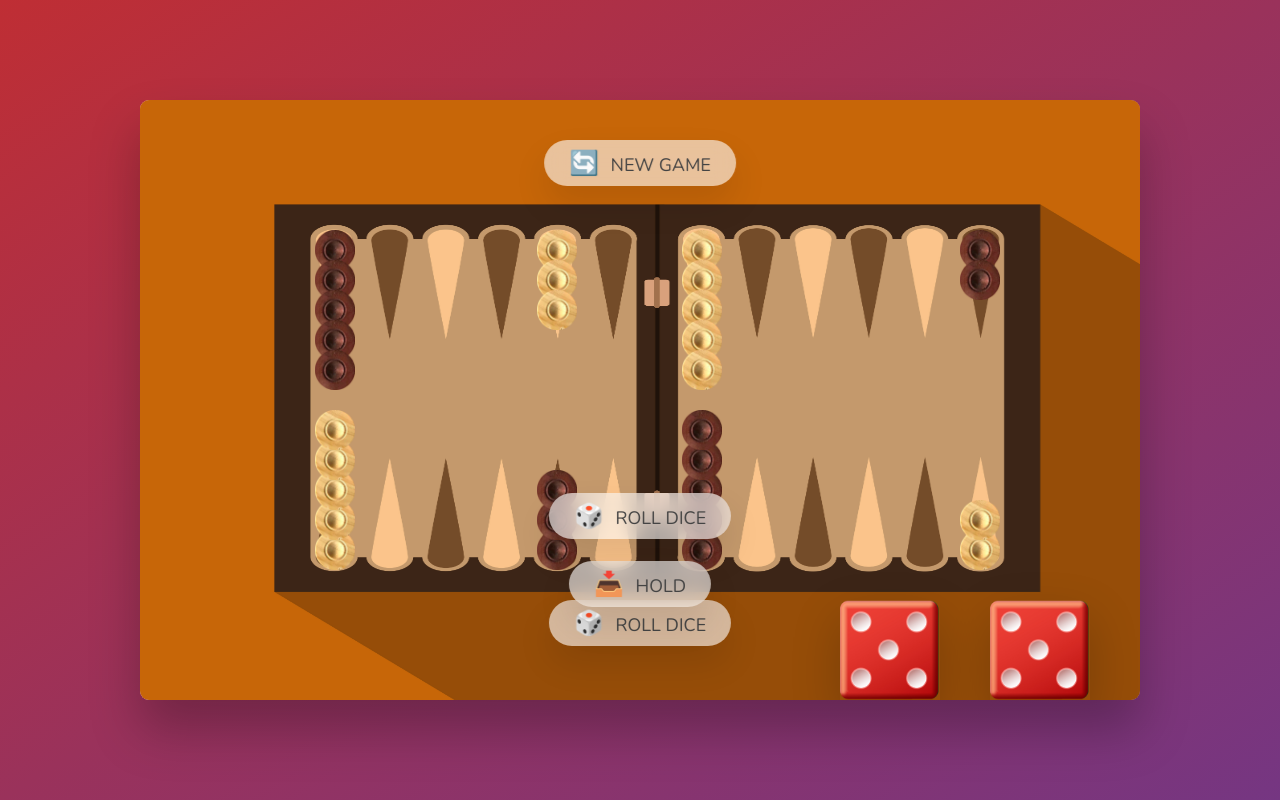
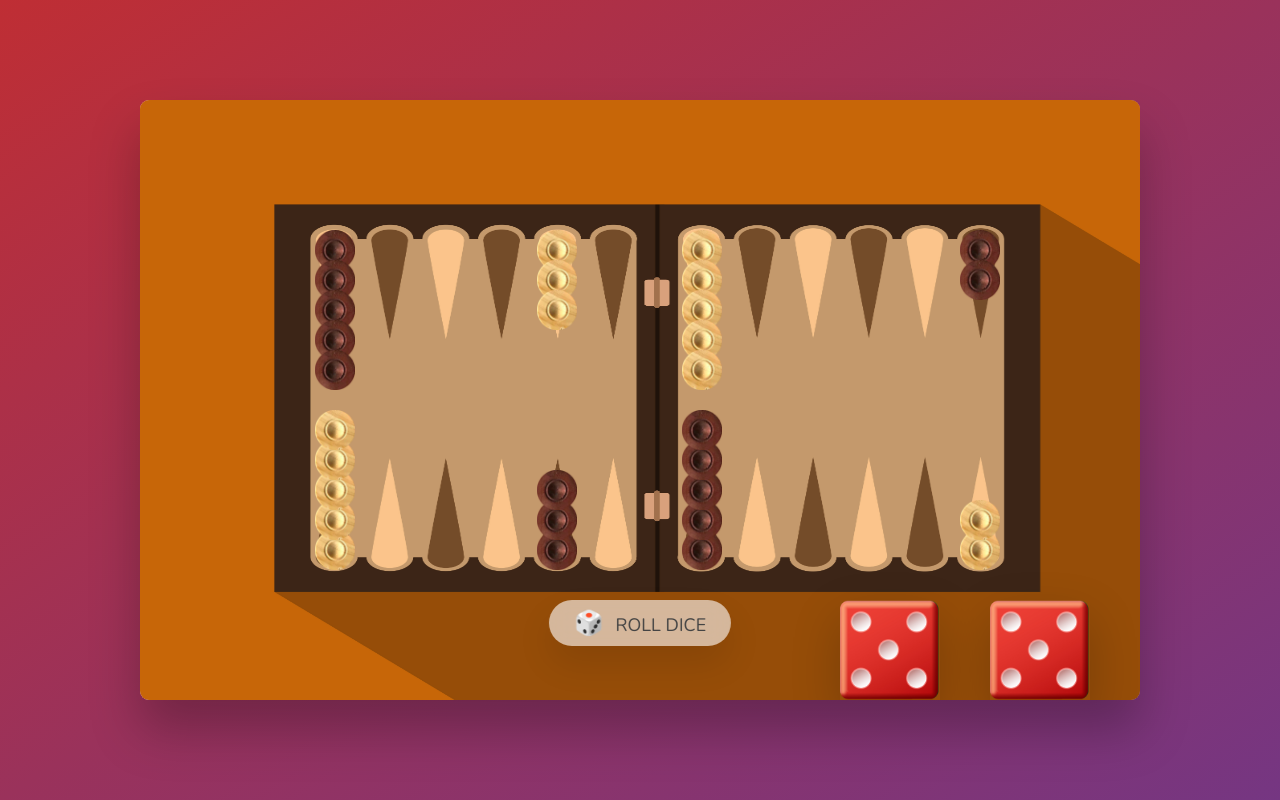
Before and after one commit to maksatylyasov/backgammon-vanilla-js, a plain HTML site: page index.html in a window 1280 px wide. Drawn offline with nearby package versions, Linux system fonts and the light colour scheme.

Commit message:
Update index.html

```diff
--- a/index.html
+++ b/index.html
@@ -61,10 +61,10 @@
       <img src="white-tavla.png" alt="Playing dice" class="tavlaWhite13" />
       <img src="white-tavla.png" alt="Playing dice" class="tavlaWhite14" />
 
-      <button class="btn btn--new">🔄 New game</button>
-      <button class="btn btn--roll">🎲 Roll dice</button>
+<!--       <button class="btn btn--new">🔄 New game</button> -->
+<!--       <button class="btn btn--roll">🎲 Roll dice</button> -->
       <button class="btn btn--rolling">🎲 Roll dice</button>
-      <button class="btn btn--hold">📥 Hold</button>
+<!--       <button class="btn btn--hold">📥 Hold</button> -->
       <img src="dice-5.png" alt="Playing dice" class="dice" />
 
       <img src="dice-5.png" alt="Playing dice" class="dice2" />
```
